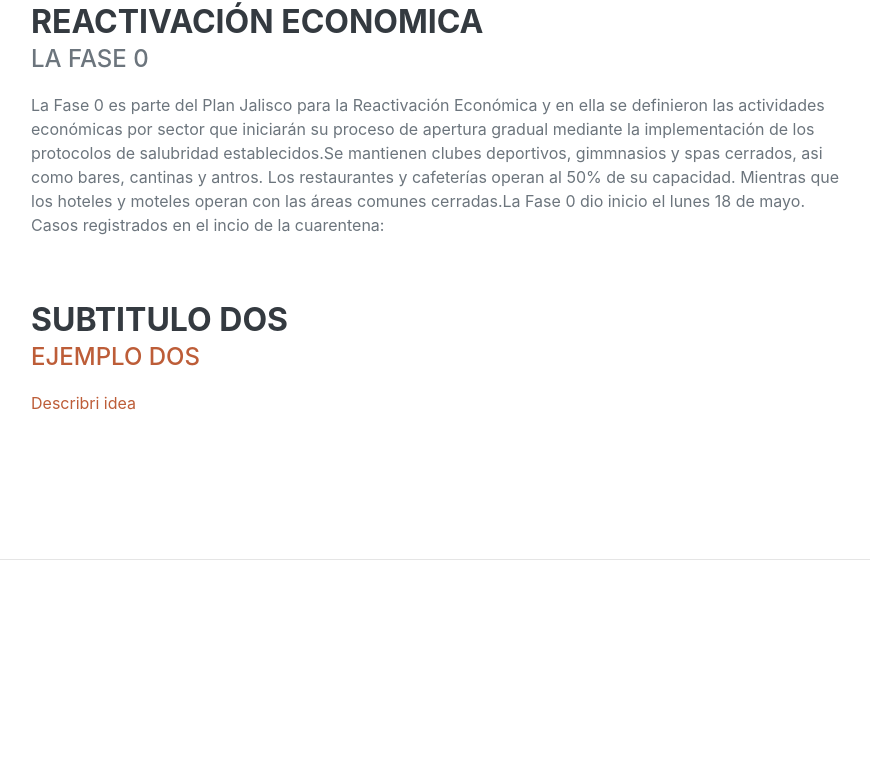
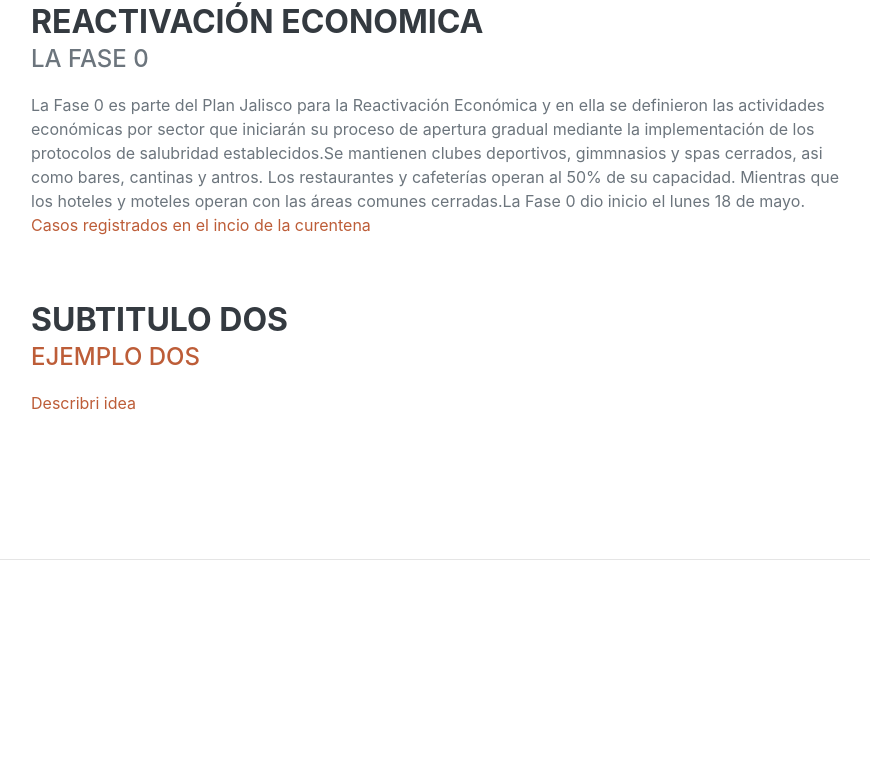
Before and after one commit to Ariana1502/SALUD_PUBLICA, a plain HTML site: page index.html in a window 1280 px wide. Shown: the part 3399-4174 px from the top of the page, without its empty margins (337-1207 px from the left). Drawn offline with nearby package versions, Linux system fonts and the light colour scheme; a web font is replaced by a local one.

Commit message:
Update index.html

```diff
--- a/index.html
+++ b/index.html
@@ -206,9 +206,9 @@
                                 de salubridad establecidos.Se mantienen clubes deportivos, gimmnasios y spas cerrados, asi como bares, cantinas
                                 y antros. Los restaurantes y cafeterías operan al 50% de su capacidad. Mientras que los hoteles y moteles operan
                                 con las áreas comunes cerradas.La Fase 0 dio inicio el lunes 18 de mayo.</div> <!-- INSERTAR TEXTO-->
+                            <a href="http://www.udg.mx/sites/default/files/img_noticias/200330_udeg_da_a_conocer_escenarios_de_contagio_y_pide_aislamiento_jd_2.jpg">
+                            <p>Casos registrados en el incio de la curentena </p> <!-- INSERTAR SUBTEXTO-->
 
-                            <p>Casos registrados en el incio de la cuarentena: </p> <!-- INSERTAR SUBTEXTO-->
-                            <a href="http://www.udg.mx/sites/default/files/img_noticias/200330_udeg_da_a_conocer_escenarios_de_contagio_y_pide_aislamiento_jd_2.jpg">
                             </div>
                         <div class="flex-shrink-0"><span class="text-primary"> <!--idea central--> </span></div> <!-- COLOCAR LA IDEA CENTRAL (OPCIONAL)-->
                     </div>
```
